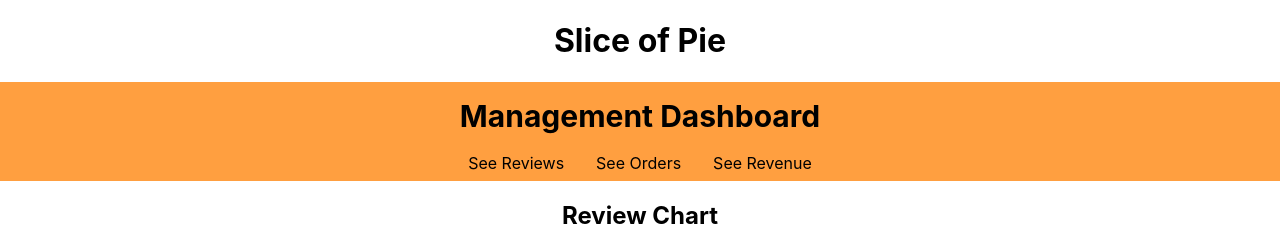
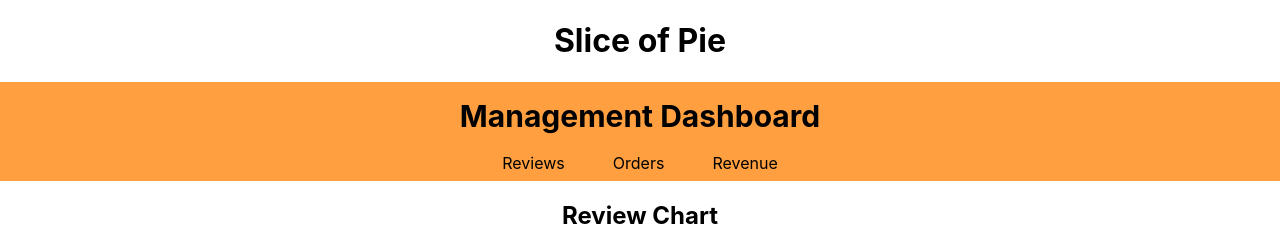
Before and after one commit to oZep/OutStem, a React (Create React App) app in the folder slice-of-pi-dashboard/: page / in a window 1280 px wide. Shown: the top 235 px of the page. Built offline with nearby package versions, Linux system fonts and the light colour scheme.

Commit message:
alright now im done

```diff
--- a/slice-of-pi-dashboard/src/components/Dashboard.css
+++ b/slice-of-pi-dashboard/src/components/Dashboard.css
@@ -16,6 +16,8 @@
 
 
 .Nav-Link {
+    margin-left: 0.5rem;
+    margin-right: 0.5rem;
     color: #000000;
     padding: 0.5rem 1rem;
     border: none;
--- a/slice-of-pi-dashboard/src/components/Dashboard.js
+++ b/slice-of-pi-dashboard/src/components/Dashboard.js
@@ -21,13 +21,13 @@ const Dashboard = () => {
           <Navbar.Collapse>
             <Nav className="Navi">
               <Nav.Link className="Nav-Link" onClick={() => chartChange('reviews')}>
-                See Reviews
+                Reviews
               </Nav.Link>
               <Nav.Link className="Nav-Link" onClick={() => chartChange('orders')}>
-                See Orders
+                Orders
               </Nav.Link>
               <Nav.Link className="Nav-Link" onClick={() => chartChange('totals')}>
-                See Revenue
+                Revenue
               </Nav.Link>
             </Nav>
           </Navbar.Collapse>
```
